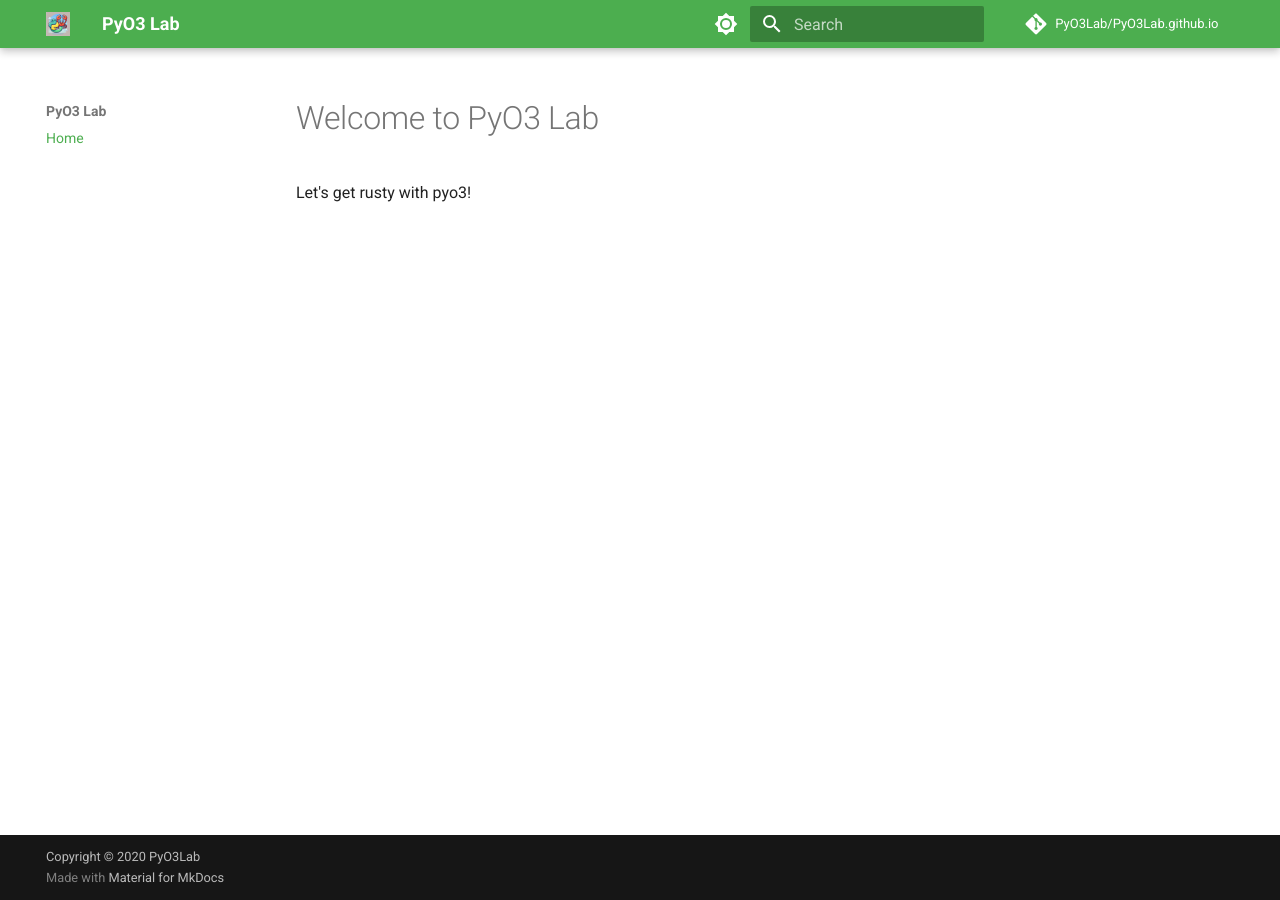
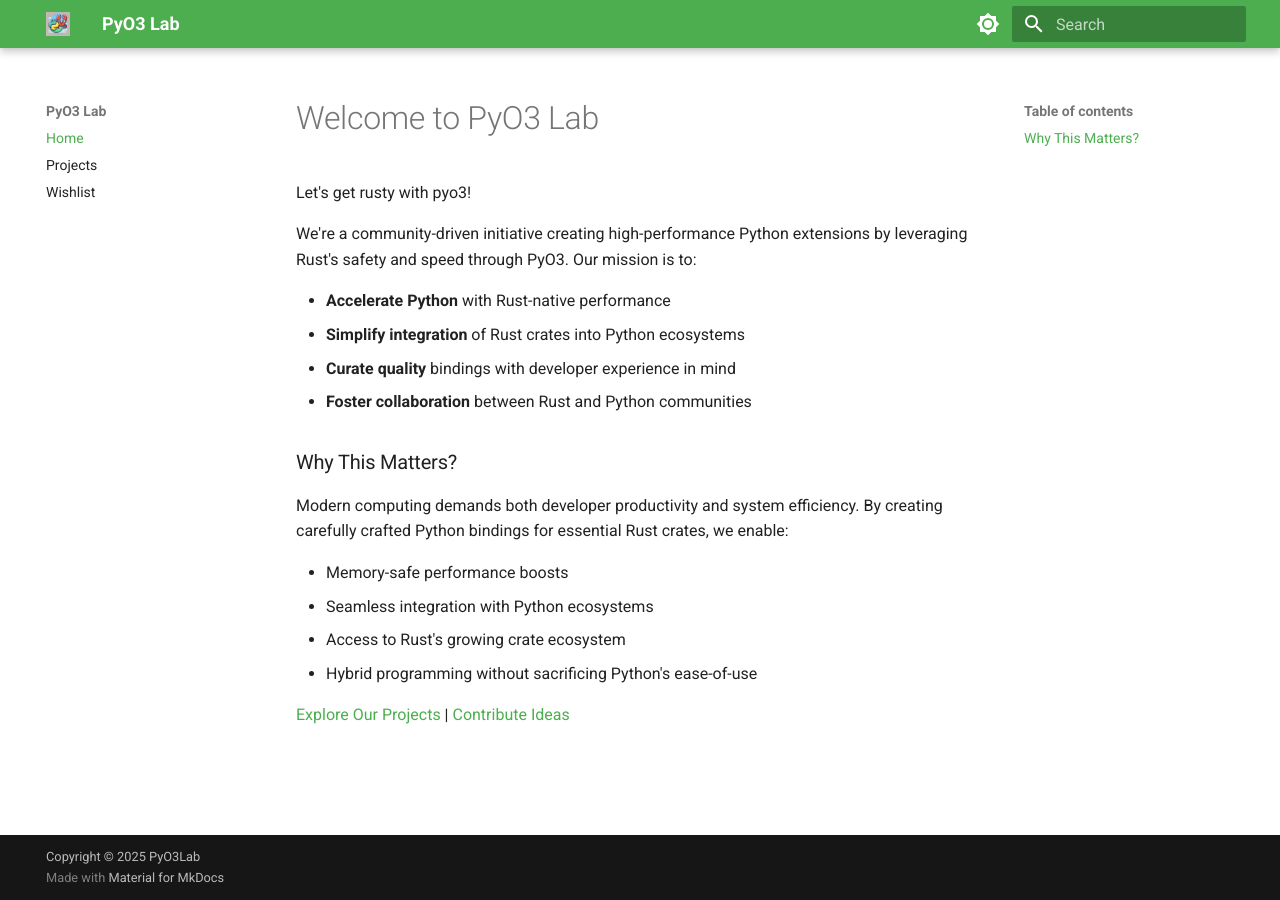
Before and after one commit to PyO3Lab/PyO3Lab.github.io, an MkDocs documentation site: the page built from docs/index.md, in a window 1280 px wide. Built offline with MkDocs 1.6.1 and Material for MkDocs 9.7.7, drawn with Linux system fonts in a browser that asks for light colours; comment, search, counter and statistics services are not loaded.

```diff
--- a/docs/index.md
+++ b/docs/index.md
@@ -1,3 +1,21 @@
 # Welcome to PyO3 Lab
 
 Let's get rusty with pyo3!
+
+We're a community-driven initiative creating high-performance Python extensions by leveraging Rust's safety and speed through PyO3. Our mission is to:
+
+- **Accelerate Python** with Rust-native performance
+- **Simplify integration** of Rust crates into Python ecosystems
+- **Curate quality** bindings with developer experience in mind
+- **Foster collaboration** between Rust and Python communities
+
+### Why This Matters?
+
+Modern computing demands both developer productivity and system efficiency. By creating carefully crafted Python bindings for essential Rust crates, we enable:
+
+- Memory-safe performance boosts
+- Seamless integration with Python ecosystems
+- Access to Rust's growing crate ecosystem
+- Hybrid programming without sacrificing Python's ease-of-use
+
+[Explore Our Projects](#) | [Contribute Ideas](wishlist.md)
--- a/mkdocs.yml
+++ b/mkdocs.yml
@@ -1,6 +1,6 @@
 site_name: PyO3 Lab
 site_description: Let's get rusty with pyo3!
-site_url: https://PyO3Lab.github.io
+site_url: https://pyo3lab.github.io/
 docs_dir: docs
 
 theme:
@@ -9,7 +9,6 @@ theme:
   favicon: _assets/pyo3lab.ico
   logo: _assets/pyo3lab.png
   palette:
-    # 默认浅色方案 (含自定义颜色)
     - scheme: default
       primary: green
       accent: light-green
@@ -18,22 +17,20 @@ theme:
         icon: material/brightness-7
         name: Switch to dark mode
 
-    # 深色方案
     - scheme: slate
       media: "(prefers-color-scheme: dark)"
       toggle:
         icon: material/brightness-4
         name: Switch to system preference
 
-    # 自动模式切换入口
     - media: "(prefers-color-scheme)"
       toggle:
         icon: material/brightness-auto
         name: Switch to light mode
 
 
-repo_url: https://github.com/PyO3Lab/PyO3Lab.github.io
-repo_name: PyO3Lab/PyO3Lab.github.io
-copyright: Copyright © 2020 PyO3Lab
+copyright: Copyright © 2025 PyO3Lab
 nav:
   - Home: index.md
+  - Projects: projects.md
+  - Wishlist: wishlist.md
```
Also changed, not shown: docs/projects.md (added, +9 -0 lines), docs/wishlist.md (added, +17 -0 lines).
